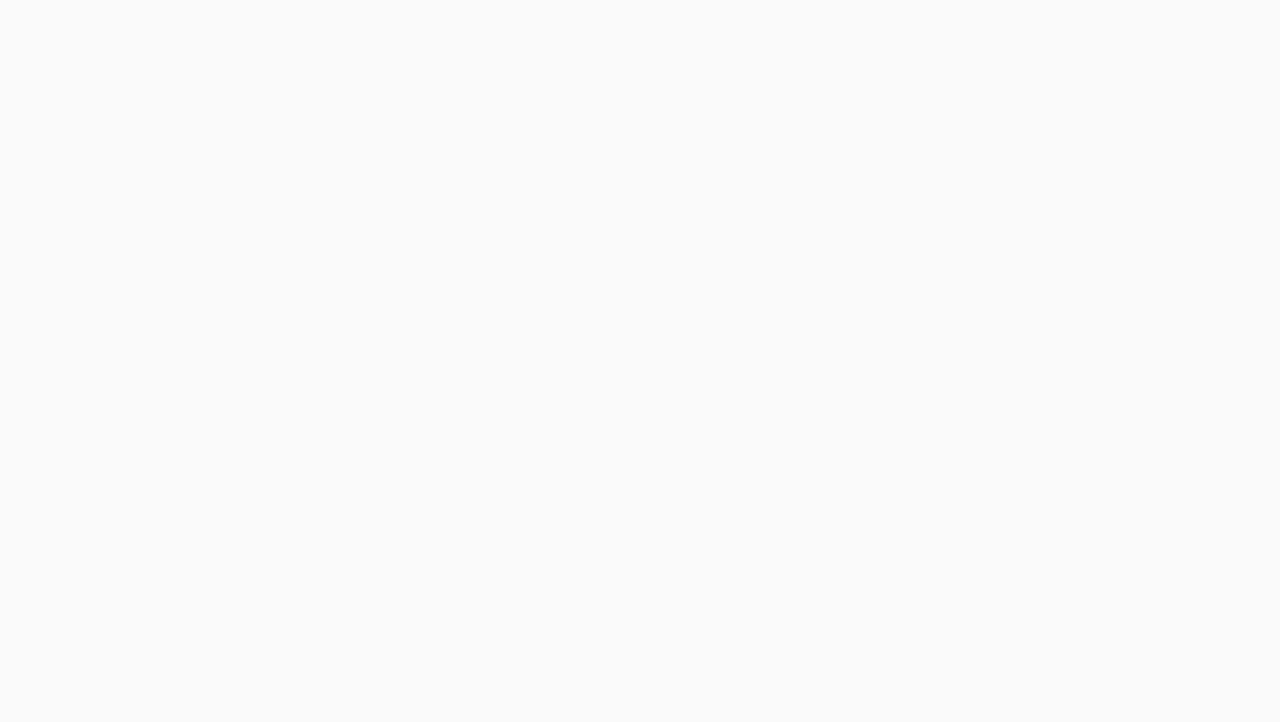
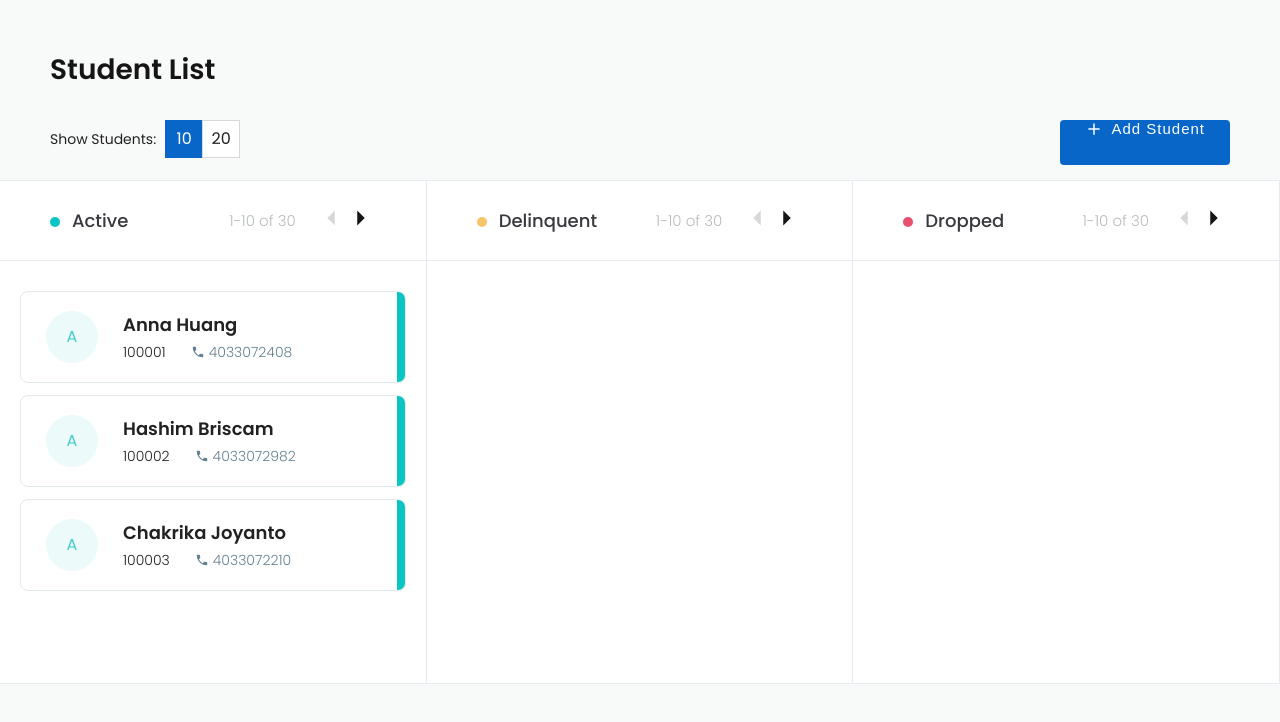
Before and after one commit to annapolar/vue-student-list, a Vue app: page / in a window 1280 px wide. Shown: the top 722 px of the page. Built offline with nearby package versions, Linux system fonts and the light colour scheme.

Commit message:
build static page

```diff
--- a/src/main.js
+++ b/src/main.js
@@ -5,6 +5,8 @@ import StudentList from './pages/StudentList.vue'
 Vue.config.productionTip = false
 Vue.component('StudentList',StudentList)
 
+Vue.config.ignoredElements = [/^ion-/]
+
 new Vue({
   render: h => h(App),
 }).$mount('#app')
--- a/src/pages/StudentList.vue
+++ b/src/pages/StudentList.vue
@@ -1,10 +1,310 @@
 <template>
-  <div></div>
+  <div class="student-list-wrap">
+    <h2 class="page-title">Student List</h2>
+    <div class="page-actions">
+      <div class="ation-left">
+        <div class="show-students">
+          <div class="student-key">Show Students:</div>
+          <div class="student-qty">
+            <span class="active">10</span>
+            <span>20</span>
+          </div>
+        </div>
+      </div>
+      <div class="ation-right">
+        <button>
+          <ion-icon name="add"></ion-icon>Add Student
+        </button>
+      </div>
+    </div>
+    <div class="student-zone">
+      <div class="student-board">
+        <div class="zone-head">
+          <div class="zone-head-left">
+            <span class="active">Active</span>
+          </div>
+          <div class="zone-head-right">
+            1-10 of 30
+            <div class="arrows">
+              <ion-icon name="arrow-dropleft"></ion-icon>
+              <ion-icon name="arrow-dropright" class="active"></ion-icon>
+            </div>
+          </div>
+        </div>
+        <div class="zone-body">
+          <div class="student-card" v-for="student in studentList" :key="student.id">
+            <div class="student-avatar">A</div>
+            <div class="student-info">
+              <div class="student-name">{{student.firstName}} {{student.lastName}}</div>
+              <div class="student-detail">
+                <div class="student-id">{{student.id}}</div>
+                <div class="student-phone">
+                  <ion-icon name="call"></ion-icon>
+                  {{student.phone}}
+                </div>
+              </div>
+            </div>
+          </div>
+        </div>
+      </div>
+      <div class="student-board">
+        <div class="zone-head">
+          <div class="zone-head-left">
+            <span class="delinquent">Delinquent</span>
+          </div>
+          <div class="zone-head-right">
+            1-10 of 30
+            <div class="arrows">
+              <ion-icon name="arrow-dropleft"></ion-icon>
+              <ion-icon name="arrow-dropright" class="active"></ion-icon>
+            </div>
+          </div>
+        </div>
+      </div>
+      <div class="student-board">
+        <div class="zone-head">
+          <div class="zone-head-left">
+            <span class="dropped">Dropped</span>
+          </div>
+          <div class="zone-head-right">
+            1-10 of 30
+            <div class="arrows">
+              <ion-icon name="arrow-dropleft"></ion-icon>
+              <ion-icon name="arrow-dropright" class="active"></ion-icon>
+            </div>
+          </div>
+        </div>
+      </div>
+    </div>
+  </div>
 </template>
 
 <script>
-export default {};
+export default {
+  data() {
+    return {
+      studentList: [
+        {
+          firstName: "Anna",
+          lastName: "Huang",
+          id: "100001",
+          phone: "4033072408",
+          status: "active"
+        },
+        {
+          firstName: "Hashim",
+          lastName: "Briscam",
+          id: "100002",
+          phone: "4033072982",
+          status: "active"
+        },
+        {
+          firstName: "Chakrika",
+          lastName: "Joyanto",
+          id: "100003",
+          phone: "4033072210",
+          status: "active"
+        }
+      ]
+    };
+  }
+};
 </script>
 
 <style lang="scss" scoped>
+.student-list-wrap {
+  max-width: 1440px;
+  margin:0 auto;
+
+  .page-title {
+    padding: 50px 50px 20px;
+  }
+
+  .page-actions {
+    padding: 10px 50px 15px;
+    display: flex;
+    justify-content: space-between;
+
+    .ation-left {
+      .show-students {
+        display: flex;
+        align-items: center;
+
+        .student-key {
+          @include fontStyle(14px, 400, 20px);
+          margin-right: 10px;
+        }
+        .student-qty {
+          display: flex;
+          span {
+            @include size(36px);
+            background-color: #fff;
+            border: 1px solid $gray-shallow;
+            @include flexCenter;
+            cursor: pointer;
+
+            &:nth-child(n) {
+              margin-left: -1px;
+            }
+            &.active {
+              background-color: $primary;
+              color: #fff;
+              border: 1px solid $primary;
+            }
+          }
+        }
+      }
+    }
+    .ation-right {
+      button {
+        height: 45px;
+        padding: 0 25px;
+        background-color: $primary;
+        border: none;
+        color: #fff;
+        letter-spacing: 1px;
+        display: flex;
+        justify-content: center;
+        border-radius: 4px;
+        font-size: 15px;
+
+        ion-icon {
+          font-size: 18px;
+          margin-right: 8px;
+        }
+      }
+    }
+  }
+  .student-zone {
+    width: 100%;
+    background-color: #fff;
+    display: flex;
+
+    .student-board {
+      border: 1px solid $bluegray-shallow;
+      width: 33.333%;
+      &:nth-child(n) {
+        margin-left: -1px;
+      }
+      .zone-head {
+        @include size(100%, 80px);
+        border-bottom: 1px solid $bluegray-shallow;
+        display: flex;
+        justify-content: space-between;
+        align-items: center;
+        padding: 0 50px;
+        box-sizing: border-box;
+        margin-bottom: 30px;
+
+        .zone-head-left {
+          span {
+            @include fontStyle(18px, 500, 22px);
+            color: $gray-mind;
+            &.active {
+              &:before {
+                background-color: $green;
+              }
+            }
+            &.delinquent {
+              &:before {
+                background-color: $yellow;
+              }
+            }
+            &.dropped {
+              &:before {
+                background-color: $red;
+              }
+            }
+
+            &:before {
+              display: inline-block;
+              content: "";
+              @include size(10px);
+              border-radius: 50%;
+              margin-right: 12px;
+            }
+          }
+        }
+        .zone-head-right {
+          color: $gray-light;
+          @include fontStyle(15px, 300, 21px);
+          display: flex;
+          align-items: center;
+          .arrows {
+            margin-left: 20px;
+
+            ion-icon {
+              font-size: 30px;
+              color: $gray-shallow;
+              cursor: pointer;
+
+              &.active {
+                color: $gray-dark;
+              }
+            }
+          }
+        }
+      }
+      .zone-body {
+        padding: 0 20px 80px;
+
+        .student-card {
+          margin: 0 auto;
+          max-width: 400px;
+          min-height: 90px;
+          border-radius: 8px;
+          border: 1px solid #e2eaec;
+          display: flex;
+          align-items: center;
+          overflow: hidden;
+          position: relative;
+          margin-bottom: 12px;
+
+          &:after {
+            content: "";
+            display: block;
+            @include size(8px, 100px);
+            background-color: $green;
+            position: absolute;
+            top: 0;
+            right: 0;
+          }
+
+          .student-avatar {
+            @include size(52px);
+            @include flexCenter;
+            border-radius: 50%;
+            color: $avatar-01;
+            background-color: rgba($avatar-01, 0.1);
+            margin: 0 25px;
+            text-transform: uppercase;
+          }
+          .student-info {
+            .student-name {
+              @include fontStyle(18px, 600, 25px);
+            }
+            .student-detail {
+              display: flex;
+              margin-top: 5px;
+
+              .student-id {
+                @include fontStyle(14px, 300, 20px);
+                margin-right: 25px;
+              }
+              .student-phone {
+                display: flex;
+                align-items: center;
+                @include fontStyle(14px, 300, 20px);
+                color: $bluegray;
+                ion-icon {
+                  margin-right: 4px;
+                }
+              }
+            }
+          }
+        }
+      }
+    }
+  }
+}
 </style>
--- a/src/styles/common.scss
+++ b/src/styles/common.scss
@@ -8,7 +8,7 @@ body {
   height: 100%;
   font-family: "Poppins", sans-serif;
   box-sizing: border-box;
-  background-color: #F8F9F9;
+  background-color: #f8f9f9;
 }
 
 /* ---------------------- Mixin ------------------------ */
@@ -35,8 +35,6 @@ body {
 
 /* ---------------------- Typograph ------------------------ */
 h2 {
-  @include fontStyle(38px, 400, 56px);
+  @include fontStyle(28px, 600, 40px);
+  color: $gray-dark;
 }
-h3 {
-  @include fontStyle(36px, 500, 60px);
-}
```
